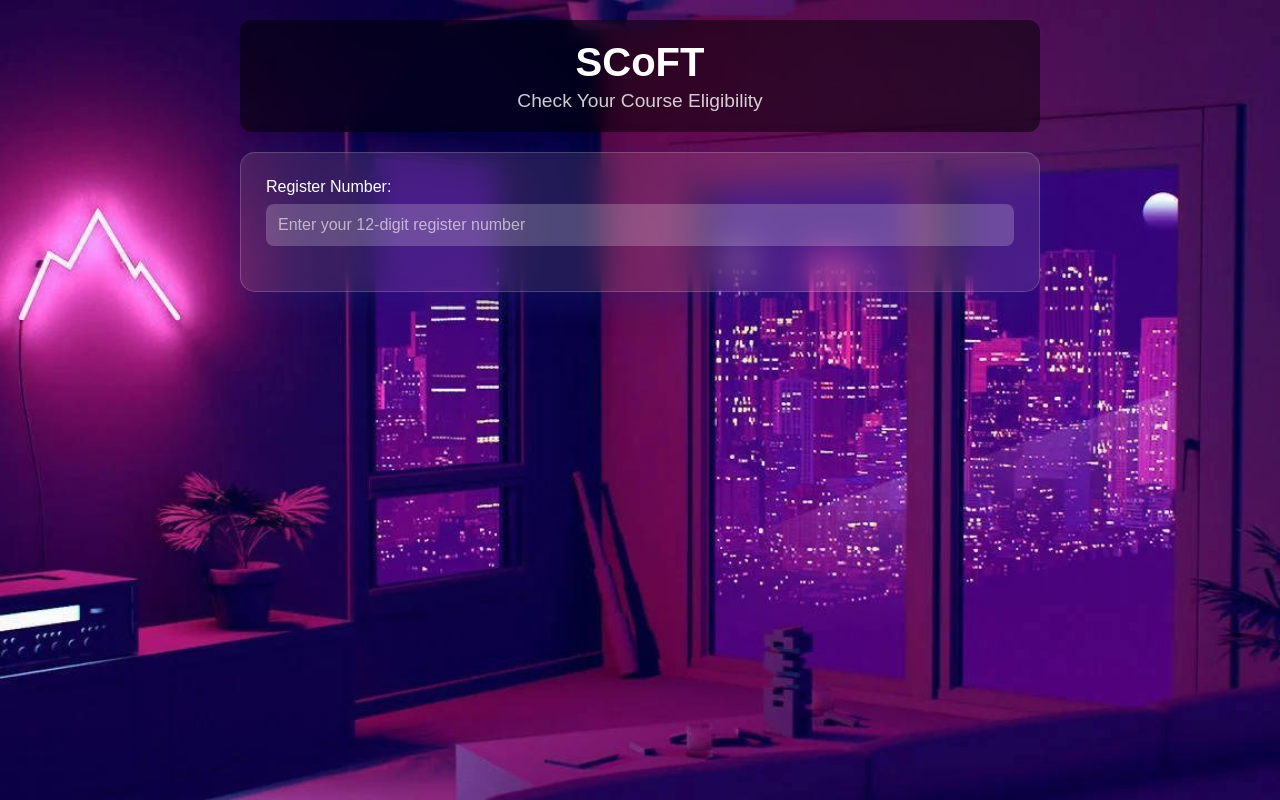
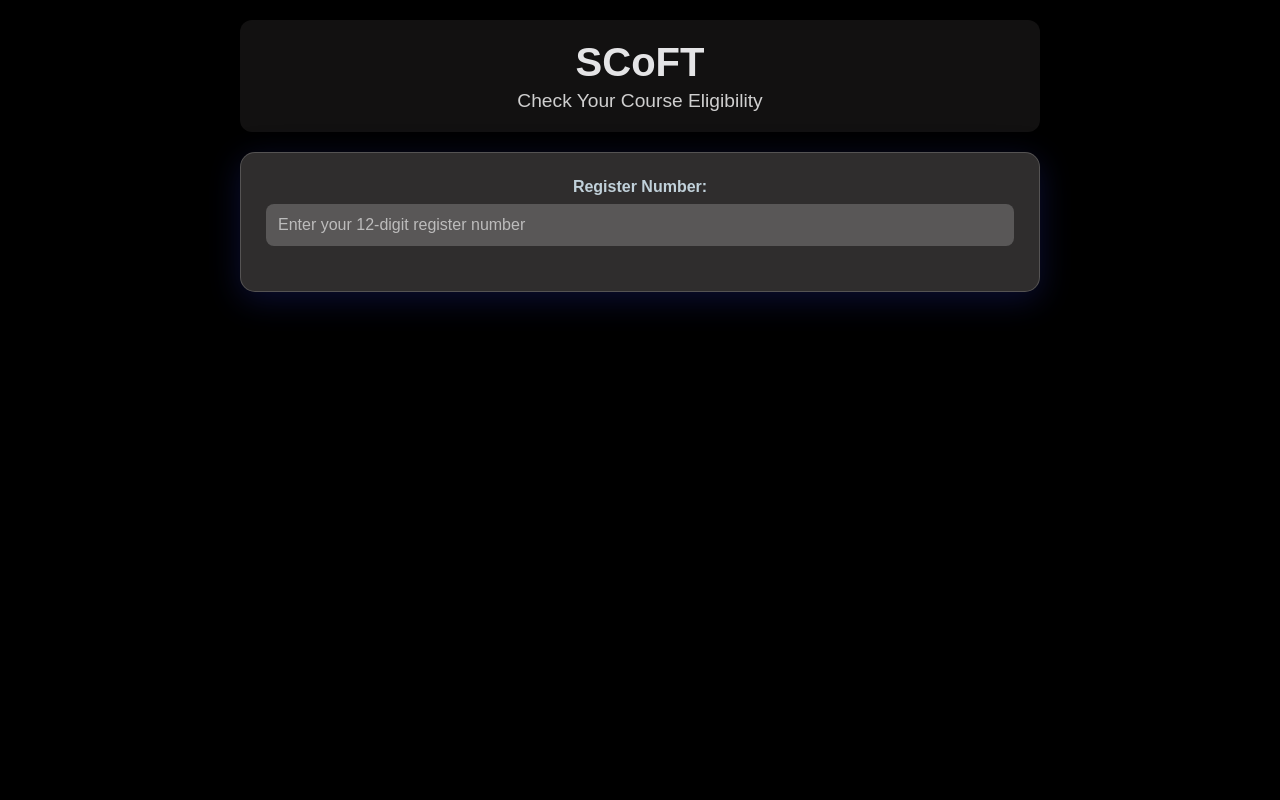
Before and after one commit to thilakeswaran03/Web_project, a Flask app: page /online_courses in a window 1280 px wide. Run offline with Flask 3, Linux system fonts and the light colour scheme.

Commit message:
ui/ux enhancement

```diff
--- a/static/css/online_courses.css
+++ b/static/css/online_courses.css
@@ -6,7 +6,7 @@
 }
 
 body {
-    background: url("../images/purple.jpeg") no-repeat center center fixed;
+    background-color: rgb(0, 0, 0);
     background-size: cover;
     display: flex;
     flex-direction: column;
@@ -16,8 +16,8 @@
 }
 
 header {
-    background: rgba(0, 0, 0, 0.5);
-    color: white;
+    background: rgba(44, 42, 42, 0.418);
+    color: rgb(228, 228, 230);
     padding: 20px;
     border-radius: 12px;
     width: 90%;
@@ -28,6 +28,11 @@
     -webkit-backdrop-filter: blur(10px);
 }
 
+.reg-lable-txt{
+    text-align: center;
+    font-weight: bold;
+
+}
 header h1 {
     font-size: 2.5rem;
     margin-bottom: 5px;
@@ -44,7 +49,7 @@
 }
 
 form {
-    background: rgba(255, 255, 255, 0.1);
+    background: rgba(175, 168, 168, 0.271);
     backdrop-filter: blur(15px);
     -webkit-backdrop-filter: blur(15px);
     padding: 25px;
@@ -59,7 +64,7 @@
 
 label {
     display: block;
-    color: white;
+    color: rgb(193, 209, 218);
     font-size: 1rem;
     margin-bottom: 8px;
     font-weight: 500;
@@ -71,7 +76,7 @@
     border: none;
     border-radius: 8px;
     background: rgba(255, 255, 255, 0.2);
-    color: white;
+    color: rgb(245, 242, 242);
     font-size: 1rem;
     transition: all 0.3s ease;
 }
@@ -94,7 +99,7 @@
     padding: 20px;
     border-radius: 12px;
     margin-bottom: 20px;
-    color: white;
+    color: rgb(245, 240, 240);
 }
 
 .details-section h2, .course-details-section h3 {
@@ -211,17 +216,17 @@
     margin-top: 15px;
     font-size: 1.2rem;
     font-weight: bold;
-    color: #4CAF50;
+    color: #73ac75;
 }
 
 .error-message {
-    color: #ff6b6b;
+    color: #cc8484;
     margin-top: 5px;
     font-size: 0.9rem;
 }
 
 .course-link {
-    color: #81D4FA;
+    color: #79aac2;
     text-decoration: none;
     transition: color 0.3s ease;
 }
--- a/static/js/online_courses.js
+++ b/static/js/online_courses.js
@@ -84,7 +84,12 @@
      */
     const displayCourseDetails = (data) => {
         eligibilityResultElement.classList.remove("hidden");
-        eligibilityResultElement.textContent = `Eligibility: ${data.eligibility}`;
+        //eligibilityResultElement.textContent = `Eligibility: ${data.eligibility}`;
+        if (data.eligibility === "Not Eligible") {
+            eligibilityResultElement.textContent = `${"This is your professional core. you are not suggested to enroll this course. (Credits will not be added in your account"})`;
+        } else{
+            eligibilityResultElement.textContent = `${"you can enroll this course"}`;
+        }
         eligibilityResultElement.style.color = data.eligibility.includes("Not Eligible") ? "red" : "green";
 
         if (data.eligibility === "Eligible") {
--- a/templates/online_courses.html
+++ b/templates/online_courses.html
@@ -17,7 +17,7 @@
         <form id="eligibilityForm">
             <!-- Register Number Input -->
             <section class="input-section">
-                <label for="registerNumber">Register Number:</label>
+                <label class="reg-lable-txt" for="registerNumber">Register Number:</label>
                 <input type="text" id="registerNumber" placeholder="Enter your 12-digit register number">
                 <p id="error" class="error-message"></p>
             </section>
@@ -37,7 +37,7 @@
 
                 <!-- Course Search -->
                 <section class="course-search-section">
-                    <label for="courseName">Course Name:</label>
+                    <label class="reg-lable-txt" for="courseName">Course Name:</label>
                     <input type="text" id="courseName" placeholder="Search course name" autocomplete="off">
                     <ul id="suggestionsList" class="suggestion hidden"></ul>
                 </section>
```
Also changed, not shown: 1 other file.
